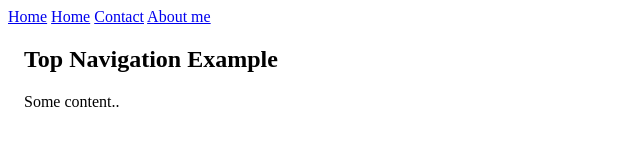
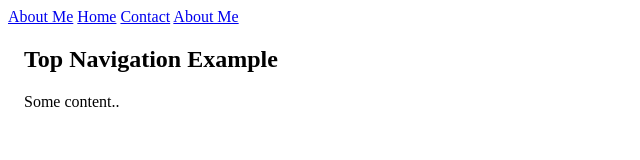
Before and after one commit to mbartolo2018/ReactJSWebDevForFun, a website: page aboutme.html in a window 1280 px wide. Shown: the full height of the page, 0-640 px from the left. Drawn offline with Linux system fonts and the light colour scheme.

```diff
--- a/aboutme.html
+++ b/aboutme.html
@@ -9,10 +9,10 @@
 </head>
 <body>
     <div class="topnav">
-        <a class="active" href="aboutme.html">Home</a>
+        <a class="active" href="aboutme.html">About Me</a>
         <a href="home.html">Home</a>
         <a href="contact.html">Contact</a>
-        <a href="aboutme.html">About me</a>
+        <a href="aboutme.html">About Me</a>
       </div>
 
       <div style="padding-left:16px">
```
